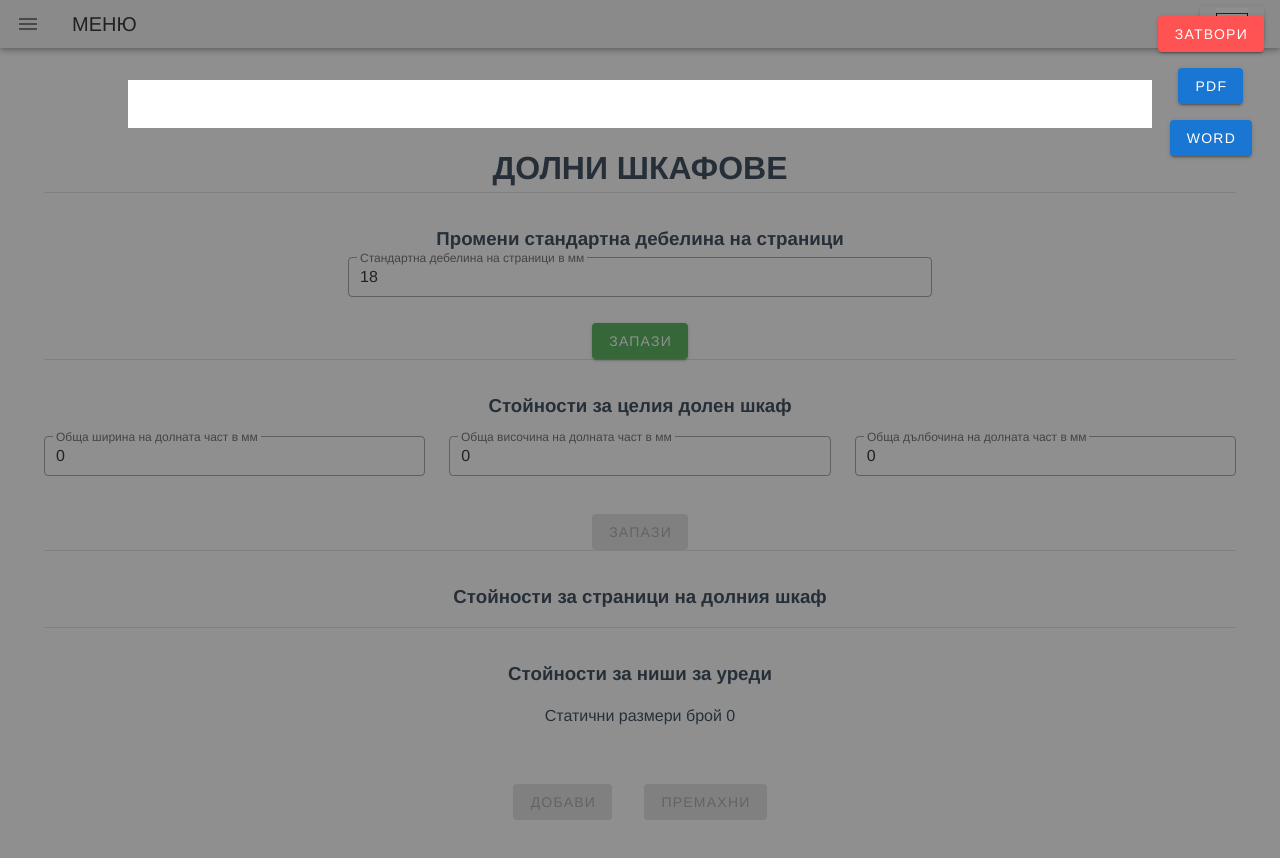
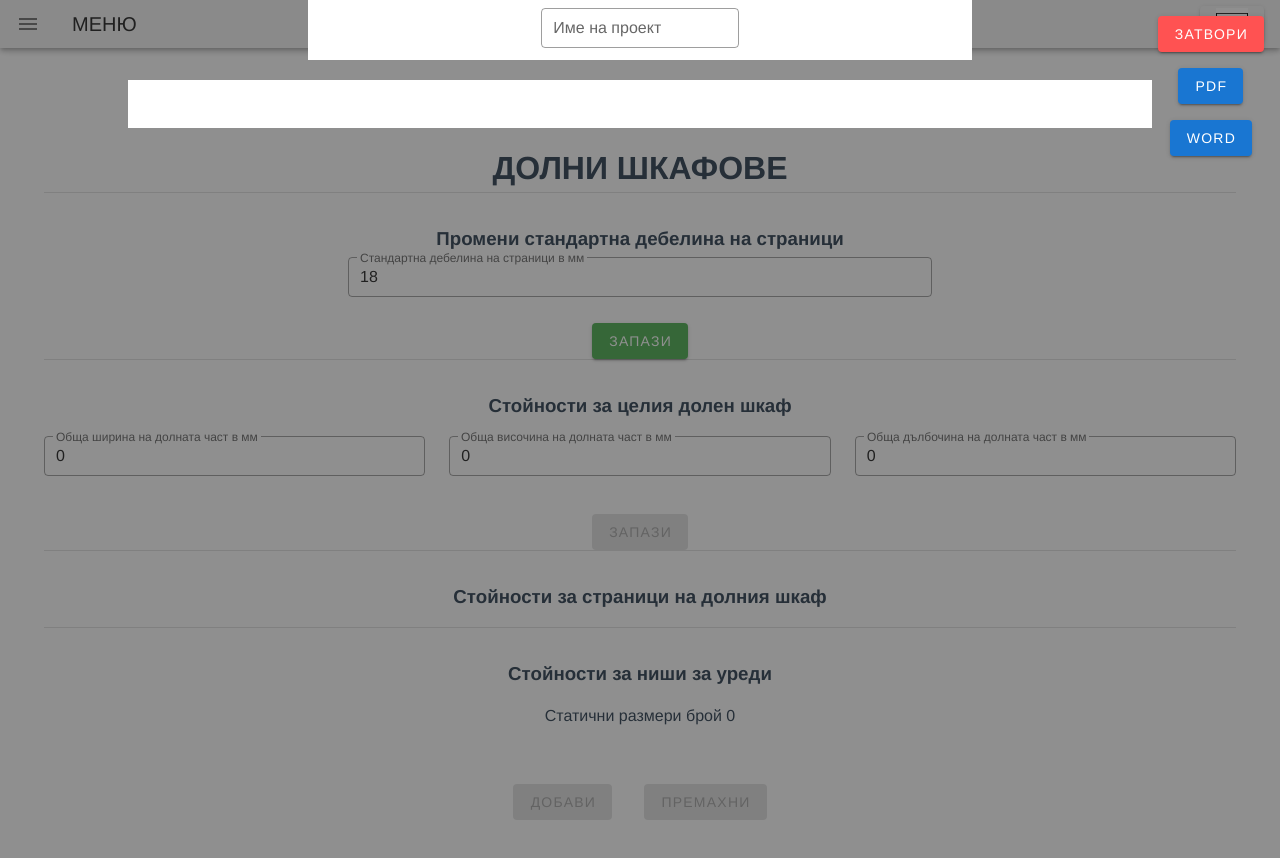
Before and after one commit to didoviktorov/wood-calculator, a Vue app: page / in a window 1280 px wide. Both pictures are taken after a click on the button "ГЕНЕРИРАЙ ПРОЕКТ". Shown: the top 858 px of the page. Built offline with nearby package versions, Linux system fonts and the light colour scheme.

Commit message:
epxporting files with title functionality

```diff
--- a/src/components/SaveProject.vue
+++ b/src/components/SaveProject.vue
@@ -4,7 +4,18 @@
       <v-btn color="primary" @click="showOverlayInfo">
         генерирай проект
       </v-btn>
-
+      <v-row v-if="overlay" align="center" justify="center" id="project-title">
+        <!-- Whole width region -->
+        <v-col cols="12" sm="8" md="4">
+          <v-text-field
+            v-model="projectTitle"
+            :label="'Име на проект'"
+            outlined
+            dense
+            required
+          ></v-text-field>
+        </v-col>
+      </v-row>
       <div v-if="overlay" id="overlay"></div>
       <span v-if="overlay" id="overlay-text" v-html="generateHtmlText()"></span>
       <div v-if="overlay" id="overlay-buttons">
@@ -39,7 +50,8 @@ export default {
   components: {},
   data: () => ({
     overlay: false,
-    textToExport: ""
+    textToExport: "",
+    projectTitle: ""
   }),
   computed: {},
   methods: {
@@ -94,7 +106,10 @@ export default {
         });
 
         Packer.toBlob(doc).then(blob => {
-          saveAs(blob, "detailed_report.docx");
+          saveAs(
+            blob,
+            this.projectTitle ? this.projectTitle + ".docx" : "no_name..docx"
+          );
         });
       }
     },
@@ -111,14 +126,18 @@ export default {
         let linesPerPage = 44;
         let pagesCount = Math.ceil(textToArray.length / linesPerPage);
         for (let i = 0; i < pagesCount; i++) {
-          let textToAdd = textToArray.splice(startIndex, linesPerPage).join("\r\n");
+          let textToAdd = textToArray
+            .splice(startIndex, linesPerPage)
+            .join("\r\n");
           pdf.text(textToAdd, 10, 10);
           if (textToArray.length > 0) {
             pdf.addPage();
           }
         }
 
-        pdf.save("test.pdf");
+        pdf.save(
+          this.projectTitle ? this.projectTitle + ".pdf" : "no_name.pdf"
+        );
       }
     },
     generateData() {
@@ -554,5 +573,17 @@ export default {
   text-align: left;
   font-weight: bold;
   padding: 1.5rem;
+  overflow: scroll;
+  max-height: 90%;
+}
+#project-title {
+  z-index: 9;
+  position: absolute;
+  top: 0.5rem;
+  bottom: 0;
+  right: 25%;
+  left: 25%;
+  background: white;
+  max-height: 4rem;
 }
 </style>
```
